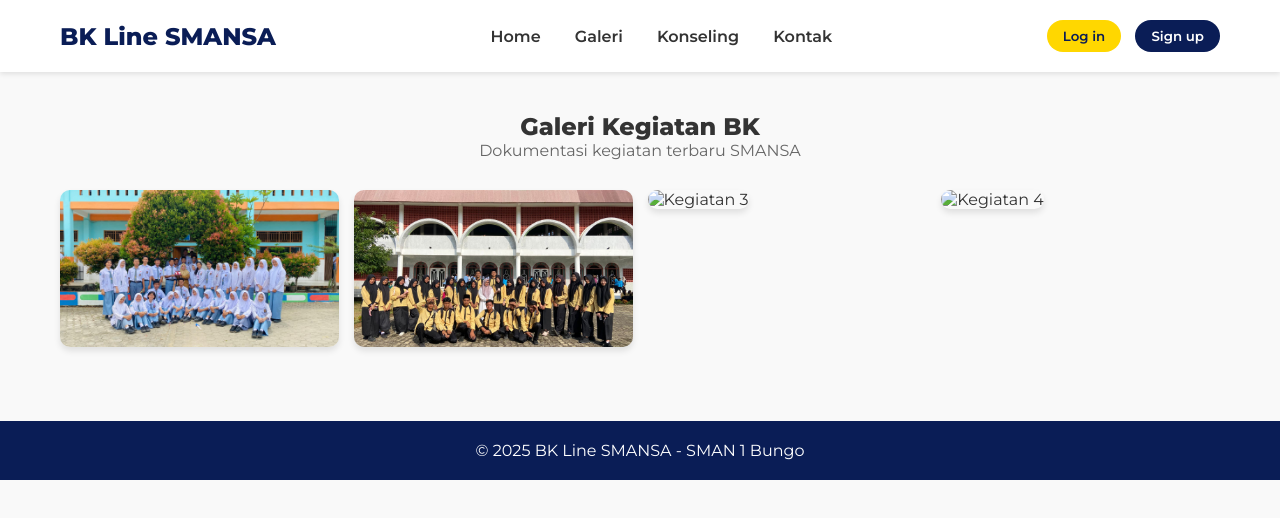
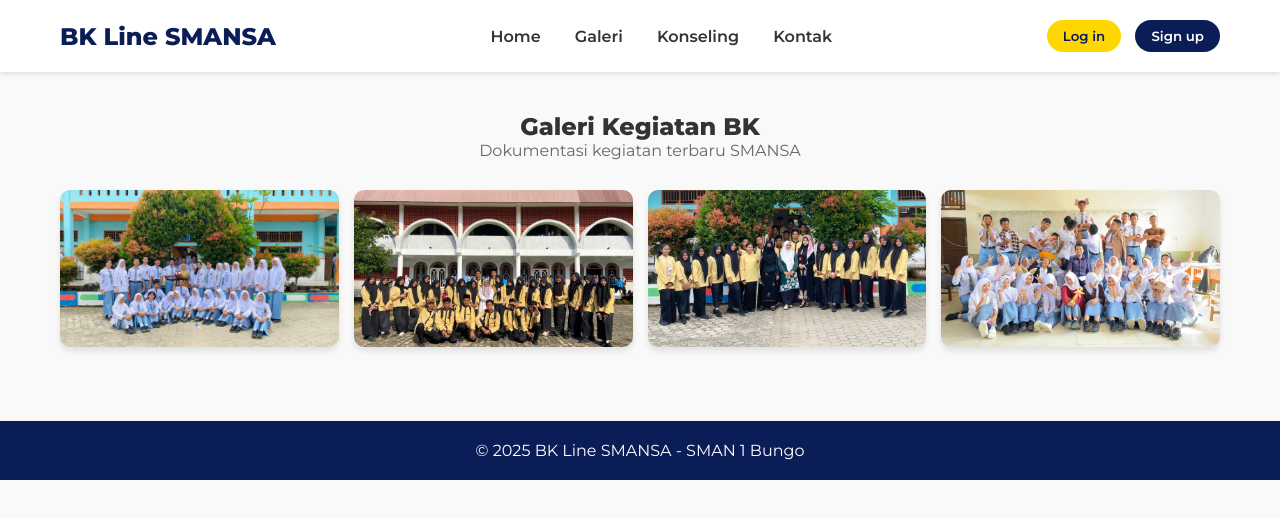
Before and after one commit to wannn1409/BKLineSMANSA, a plain HTML site: page index.html in a window 1280 px wide. Both pictures are taken after a click on the link "Galeri". Drawn offline with Linux system fonts and the light colour scheme.

Commit message:
Update index.html

```diff
--- a/index.html
+++ b/index.html
@@ -162,10 +162,10 @@
       <img src="WhatsApp Image 2025-09-28 at 14.08.40.jpeg" alt="Kegiatan 2" style="width: 100%; border-radius: 10px; box-shadow: 0 4px 6px rgba(0,0,0,0.1);">
     </div>
     <div>
-      <img src="WhatsApp Image 2025-09-28 at 14.08.39.jpeg" alt="Kegiatan 3" style="width: 100%; border-radius: 10px; box-shadow: 0 4px 6px rgba(0,0,0,0.1);">
+      <img src="WhatsApp Image 2025-09-28 at 14.40.26.jpeg" alt="Kegiatan 3" style="width: 100%; border-radius: 10px; box-shadow: 0 4px 6px rgba(0,0,0,0.1);">
     </div>
     <div>
-      <img src="WhatsApp Image 2025-09-28 at 14.08.39 (1).jpeg" alt="Kegiatan 4" style="width: 100%; border-radius: 10px; box-shadow: 0 4px 6px rgba(0,0,0,0.1);">
+      <img src="WhatsApp Image 2025-09-28 at 14.44.17.jpeg" alt="Kegiatan 4" style="width: 100%; border-radius: 10px; box-shadow: 0 4px 6px rgba(0,0,0,0.1);">
     </div>
   </div>
 </section>
```
